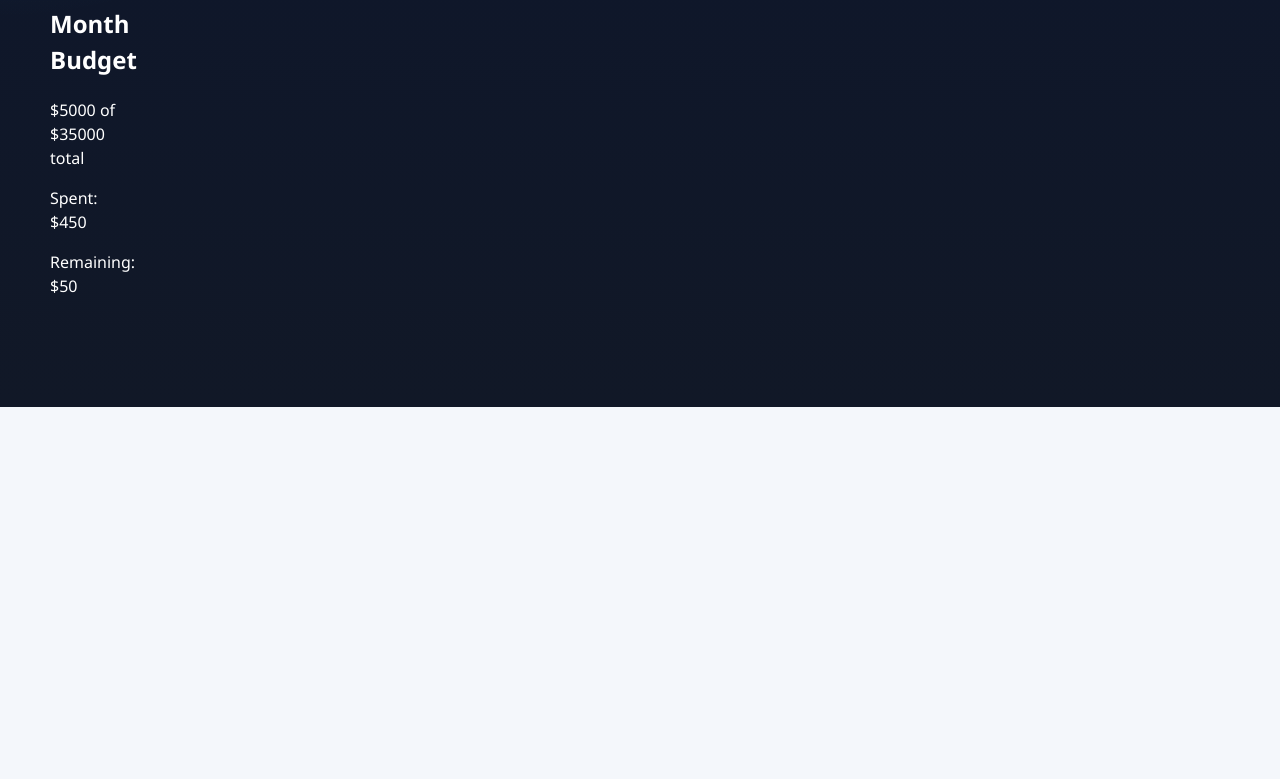
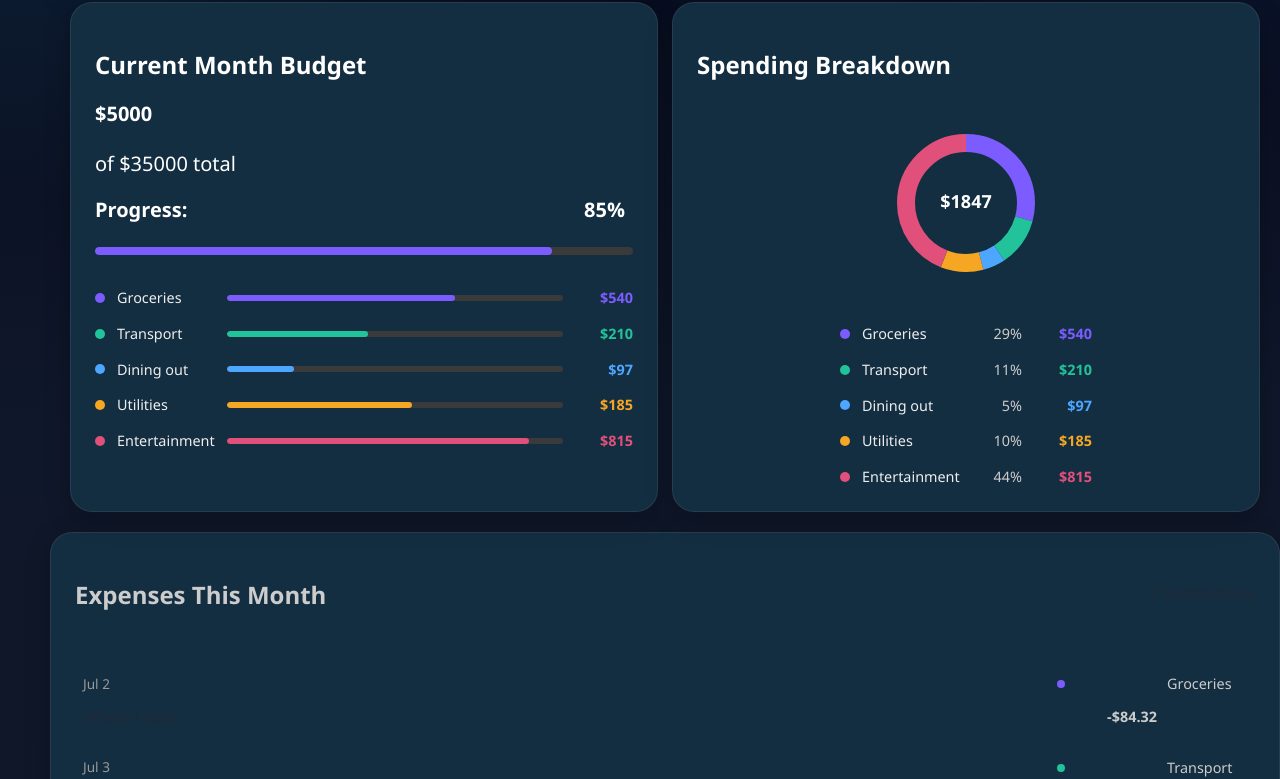
Before and after one commit to Godvoltron11/money-management, a React (Vite) app: page /budgets in a window 1280 px wide. Shown: the part 441-1220 px from the top of the page. Before the commit the page ends 848 px from the top, so only its background shows below. Built offline with nearby package versions, Linux system fonts and the light colour scheme.

Commit message:
budget widgets

```diff
--- a/src/pages/budgets.css
+++ b/src/pages/budgets.css
@@ -1,4 +1,4 @@
-.budgets-title {
+.budgets-title  {
     padding: 20px;
     color:rgb(255, 255, 255);
 }
@@ -33,7 +33,20 @@
 
 .budgets-grid {
     display: grid;
-    grid-template-columns: repeat(3, minmax(0, 1fr));
+    grid-template-columns: repeat(2, minmax(0, 1fr));
+    gap: 4rem;
+    margin-top: 1.5rem;
+}
+
+.budgets-panel {
+    width: 100%;
+    padding: 1.5rem;
+    background-color: rgb(20, 46, 65);
+    border: 1px solid rgba(255, 255, 255, 0.08);
+    border-radius: 22px;
+    box-shadow: 0 8px 24px rgba(0, 0, 0, 0.25);
+    display: flex;
+    flex-direction: column;
     gap: 1rem;
 }
 
@@ -41,3 +54,202 @@
     font-size: 24px;
     color: rgb(255, 255, 255);
 }
+
+.budgets-panel__header h2 {
+    display: grid;
+    margin-bottom: 1rem;
+    white-space: nowrap;
+
+}
+
+.budgets-panel__header span {
+    font-size: 20px;
+    color: rgb(255, 255, 255);
+    margin-bottom: 1rem;
+    white-space: nowrap;
+    font-weight: 600;
+}
+
+.budgets-panel__header p {
+    font-size: 1.25rem;
+    color: rgb(255, 255, 255);
+    margin-bottom: 1rem;
+    white-space: nowrap;
+}
+
+.progress-row {
+  display: flex;
+  justify-content: space-between;
+  font-size: 0.85rem;
+  color: #ccc;
+  margin-bottom: 6px;
+  padding-right: 0.5rem;
+}
+
+.progress-track {
+  width: 100%;
+  height: 8px;
+  background-color: #3a3a3a;
+  border-radius: 999px;
+  overflow: hidden;
+  margin-right: 0.5rem;
+}
+
+.progress-fill {
+  height: 100%;
+  background-color: #7c5cff;
+  border-radius: 999px;
+  transition: width 0.3s ease;
+}
+
+.category-list {
+  display: flex;
+  flex-direction: column;
+  gap: 14px;
+  margin-top: 16px;
+}
+
+.category-row {
+  display: grid;
+  grid-template-columns: 12px 100px 1fr 60px;
+  align-items: center;
+  gap: 10px;
+}
+
+.category-dot {
+  width: 10px;
+  height: 10px;
+  border-radius: 50%;
+}
+
+.category-name {
+  font-size: 0.9rem;
+  color: #eee;
+  font-weight: 500;
+}
+
+.category-track {
+  height: 6px;
+  background-color: #3a3a3a;
+  border-radius: 999px;
+  overflow: hidden;
+}
+
+.category-fill {
+  height: 100%;
+  border-radius: 999px;
+  transition: width 0.3s ease;
+}
+
+.category-amount {
+  text-align: right;
+  font-size: 0.9rem;
+  font-weight: 600;
+}
+
+.spending-breakdown {
+  display: flex;
+  flex-direction: column;
+  align-items: center;
+  gap: 1.5rem;
+  margin-top: 0.5rem;
+}
+
+.donut-chart {
+    width: 160px;
+    height: 160px;
+    flex-shrink: 0;
+}
+
+.donut-total {
+    fill: white;
+    font-size: 18px;
+    font-weight: 600;
+}
+
+.breakdown-row {
+    display:grid;
+    grid-template-columns: 12px 100px 50px 60px;
+    align-items: center;
+    gap: 10px;
+    width: 100%;
+}
+
+.breakdown-percent {
+    color: #ccc;
+    font-size: 0.9rem;
+    text-align: right;
+}
+
+.expenses-panel {
+    width: 100%;
+    padding: 1.5rem;
+    background-color: rgb(20, 46, 65);
+    border: 1px solid rgba(255, 255, 255, 0.08);
+    border-radius: 22px;
+    box-shadow: 0 8px 24px rgba(0, 0, 0, 0.25);
+    display: flex;
+    flex-direction: column;
+    gap: 1rem;
+}
+
+.expenses-panel__header {
+    display: flex;
+    justify-content: space-between;
+    align-items: center;
+    margin-bottom: 1.25rem;
+}
+
+.expenses-panel__header h2{
+    color: #ccc;
+    display: flex;
+    justify-content: space-between;
+    align-items: center;
+    margin-bottom: 1rem;
+}
+
+
+.expenses-list {
+    display: flex;
+    flex-direction: column;
+    gap: 12px;
+}
+
+.expense-row {
+    display: grid;
+    grid-template-columns: 1fr 100px 80px;
+    align-items: center;
+    gap: 10px;
+    padding: 0.5rem;
+    background-color: rgb(20, 46, 65);
+    border-radius: 12px;
+}
+
+.expense-date {
+    font-size: 0.85rem;
+    color: #999;
+}
+
+.expense-dot {
+    width: 8px;
+    height: 8px;
+    border-radius: 50%;
+}
+
+.expense-category {
+    font-size: 0.9rem;
+    color: #ccc;
+    font-weight: 500;
+}
+
+.expense-description {
+    font-size: 0.9rem;
+    color: #ccc;
+}
+
+.expense-amount {
+    text-align: right;
+    font-size: 0.9rem;
+    font-weight: 600;
+    color: #ccc;
+}
--- a/src/pages/budgets.tsx
+++ b/src/pages/budgets.tsx
@@ -1,7 +1,120 @@
 import "./budgets.css";
+
+type Category = {
+  name: string;
+  spent: number;
+  percent: number;
+  color: string;
+};
+
+const categories: Category[] = [
+  { name: "Groceries",     spent: 540, percent: 68, color: "#7c5cff" },
+  { name: "Transport",     spent: 210, percent: 42, color: "#22c39a" },
+  { name: "Dining out",    spent: 97,  percent: 20, color: "#4da6ff" },
+  { name: "Utilities",     spent: 185, percent: 55, color: "#f5a623" },
+  { name: "Entertainment", spent: 815, percent: 90, color: "#e0507a" },
+];
+
+function CategoryRow({ name, spent, percent, color }: Category) {
+  return (
+    <div className="category-row">
+      <span className="category-dot" style={{ backgroundColor: color }} />
+      <span className="category-name">{name}</span>
+      <div className="category-track">
+        <div
+          className="category-fill"
+          style={{ width: `${percent}%`, backgroundColor: color }}
+        />
+      </div>
+      <span className="category-amount" style={{ color }}>
+        ${spent}
+      </span>
+    </div>
+  );
+}
+function SpendingDonut({ categories }: { categories: Category[] }) {
+  const total = categories.reduce((sum, cat) => sum + cat.spent, 0);
+  const radius = 60;
+  const circumference = 2 * Math.PI * radius;
+
+  let cumulativePercent = 0;
+
+  return (
+    <svg viewBox="0 0 160 160" className="donut-chart">
+      {categories.map((cat) => {
+        const percent = cat.spent / total;
+        const dashArray = `${percent * circumference} ${circumference}`;
+        const dashOffset = -cumulativePercent * circumference;
+        cumulativePercent += percent;
+
+        return (
+          <circle
+            key={cat.name}
+            cx="80"
+            cy="80"
+            r={radius}
+            fill="transparent"
+            stroke={cat.color}
+            strokeWidth="18"
+            strokeDasharray={dashArray}
+            strokeDashoffset={dashOffset}
+            transform="rotate(-90 80 80)"
+          />
+        );
+      })}
+      <text x="80" y="80" textAnchor="middle" dominantBaseline="middle" className="donut-total">
+        ${total}
+      </text>
+    </svg>
+  );
+}
+
+function BreakdownRow({ name, spent, color, total }: Category & { total: number }) {
+  const percent = ((spent / total) * 100).toFixed(0);
+  return (
+    <div className="breakdown-row">
+      <span className="category-dot" style={{ backgroundColor: color }} />
+      <span className="category-name">{name}</span>
+      <span className="breakdown-percent">{percent}%</span>
+      <span className="category-amount" style={{ color }}>${spent}</span>
+    </div>
+  );
+}
+
+type Expense = {
+  id: string;
+  date: string;
+  category: string;
+  description: string;
+  amount: number;
+  color: string;
+};
+
+const expenses: Expense[] = [
+  { id: "1", date: "Jul 2",  category: "Groceries",     description: "Whole Foods",       amount: 84.32,  color: "#7c5cff" },
+  { id: "2", date: "Jul 3",  category: "Transport",     description: "Uber ride",          amount: 18.50,  color: "#22c39a" },
+  { id: "3", date: "Jul 4",  category: "Dining out",    description: "Chipotle",           amount: 12.75,  color: "#4da6ff" },
+  { id: "4", date: "Jul 5",  category: "Entertainment", description: "Netflix subscription", amount: 15.99, color: "#e0507a" },
+  { id: "5", date: "Jul 6",  category: "Utilities",     description: "Electric bill",      amount: 92.10,  color: "#f5a623" },
+  { id: "6", date: "Jul 6",  category: "Groceries",     description: "Trader Joe's",       amount: 56.20,  color: "#7c5cff" },
+  { id: "7", date: "Jul 7",  category: "Dining out",    description: "Starbucks",          amount: 6.45,   color: "#4da6ff" },
+];
+
+function ExpenseRow({ date, category, description, amount, color }: Expense) {
+  return (
+    <div className="expense-row">
+      <span className="expense-date">{date}</span>
+      <span className="expense-dot" style={{ backgroundColor: color }} />
+      <span className="expense-category">{category}</span>
+      <span className="expense-desc">{description}</span>
+      <span className="expense-amount">-${amount.toFixed(2)}</span>
+    </div>
+  );
+}
+
 export default function Budgets() {
   return (
-    <div className="budgets-page">
+    <><div className="budgets-title page-container">
       <h1 className="budgets-title">Budgets</h1>
 
       <div className="budgets-stats">
@@ -22,22 +135,58 @@ export default function Budgets() {
           <span>Over budget</span>
           <strong>1</strong>
         </article>
+      </div>
 
       <section className="budgets-grid">
         <article className="budgets-panel">
           <div className="budgets-panel__header">
             <h2>Current Month Budget</h2>
             <span>$5000</span>
-              <span> of $35000 total</span>
+            <p> of $35000 total</p>
+            <div className="progress-row">
+              <span>Progress:</span>
+              <span>85%</span>
+            </div>
+            <div className="progress-track">
+              <div className="progress-fill" style={{ width: '85%' }} />
+            </div>
           </div>
           <div className="budgets-panel__body">
-              <p>Spent: $450</p>
-              <p>Remaining: $50</p>
+            <div className="category-list">
+              {categories.map((cat) => (
+                <CategoryRow key={cat.name} {...cat} />
+              ))}
+            </div>
+          </div>
+        </article>
+        <article className="budgets-panel">
+          <div className="budgets-panel__header">
+            <h2>Spending Breakdown</h2>
+          </div>
+
+          <div className="budgets-panel__body spending-breakdown">
+            <SpendingDonut categories={categories} />
+            <div className="category-list">
+              {categories.map((cat) => (
+                <BreakdownRow
+                  key={cat.name}
+                  {...cat}
+                  total={categories.reduce((sum, c) => sum + c.spent, 0)} />
+              ))}
+            </div>
           </div>
         </article>
       </section>
-
+    </div><section className="expenses-panel">
+        <div className="expenses-panel__header">
+          <h2>Expenses This Month</h2>
+          <span className="expenses-count">{expenses.length} transactions</span>
         </div>
+        <div className="expenses-list">
+          {expenses.map((expense) => (
+            <ExpenseRow key={expense.id} {...expense} />
+          ))}
         </div>
+      </section></>
       );
      }
```
Lines whose indentation alone changed are shown as unchanged.
